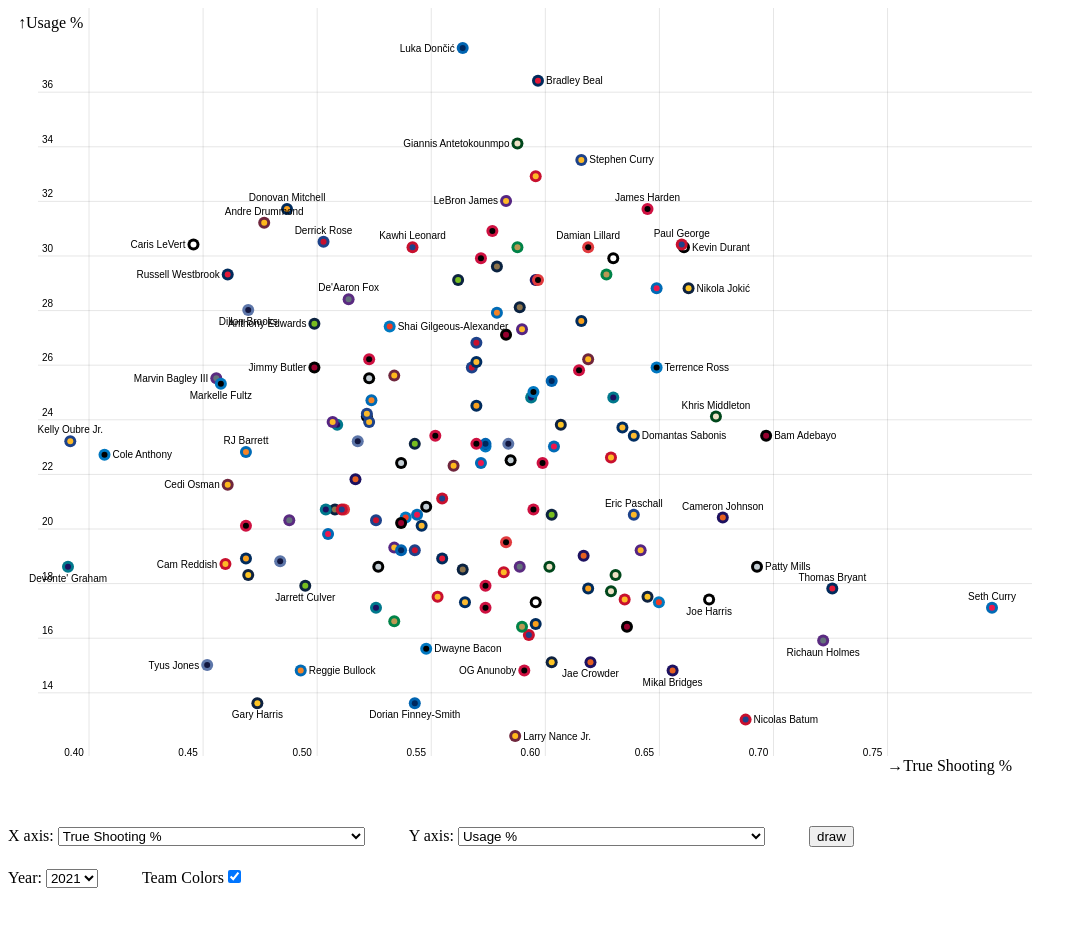
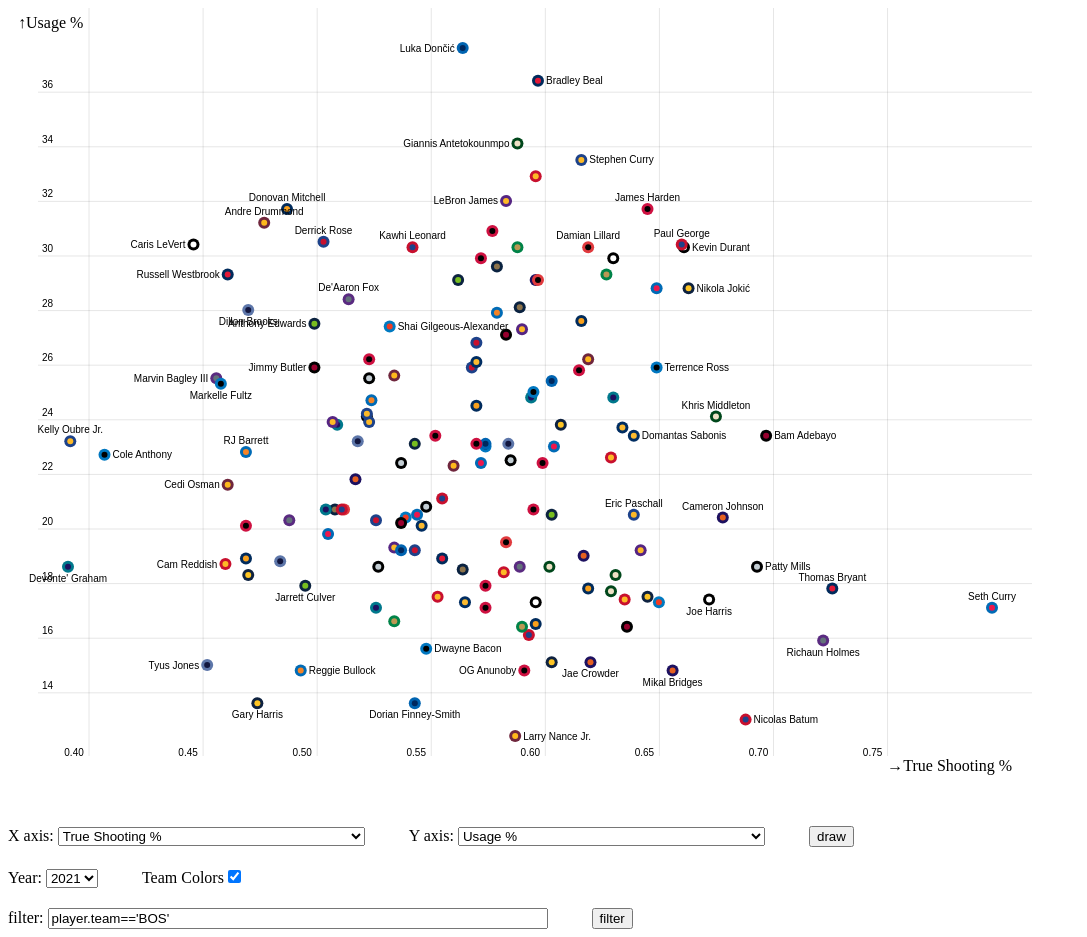
Before and after one commit to llimllib/nbastats, a plain HTML site: page index.html in a window 1280 px wide. Shown: the whole page, without its empty margins (0-1087 px from the left). Before the commit the page ends 896 px from the top, so only its background shows below. Drawn offline with nearby package versions, Linux system fonts and the light colour scheme.

Commit message:
custom filter field

```diff
--- a/index.html
+++ b/index.html
@@ -34,5 +34,15 @@
         <label for="teamcolors">Team Colors</label><input type="checkbox" id="teamcolors" checked></input>
       </span>
     </div>
+    <div style="margin-top: 20px">
+      <!-- value="quantile(player, 'fga', 66)" -->
+      filter: <input type="text"
+        id="filter"
+        value="player.team=='BOS'"
+        style="width: 500px"></input>
+      <span style="margin-left: 40px">
+        <button id="applyFilter">filter</button>
+      </span>
+    </div>
   </body>
 </html>
```
